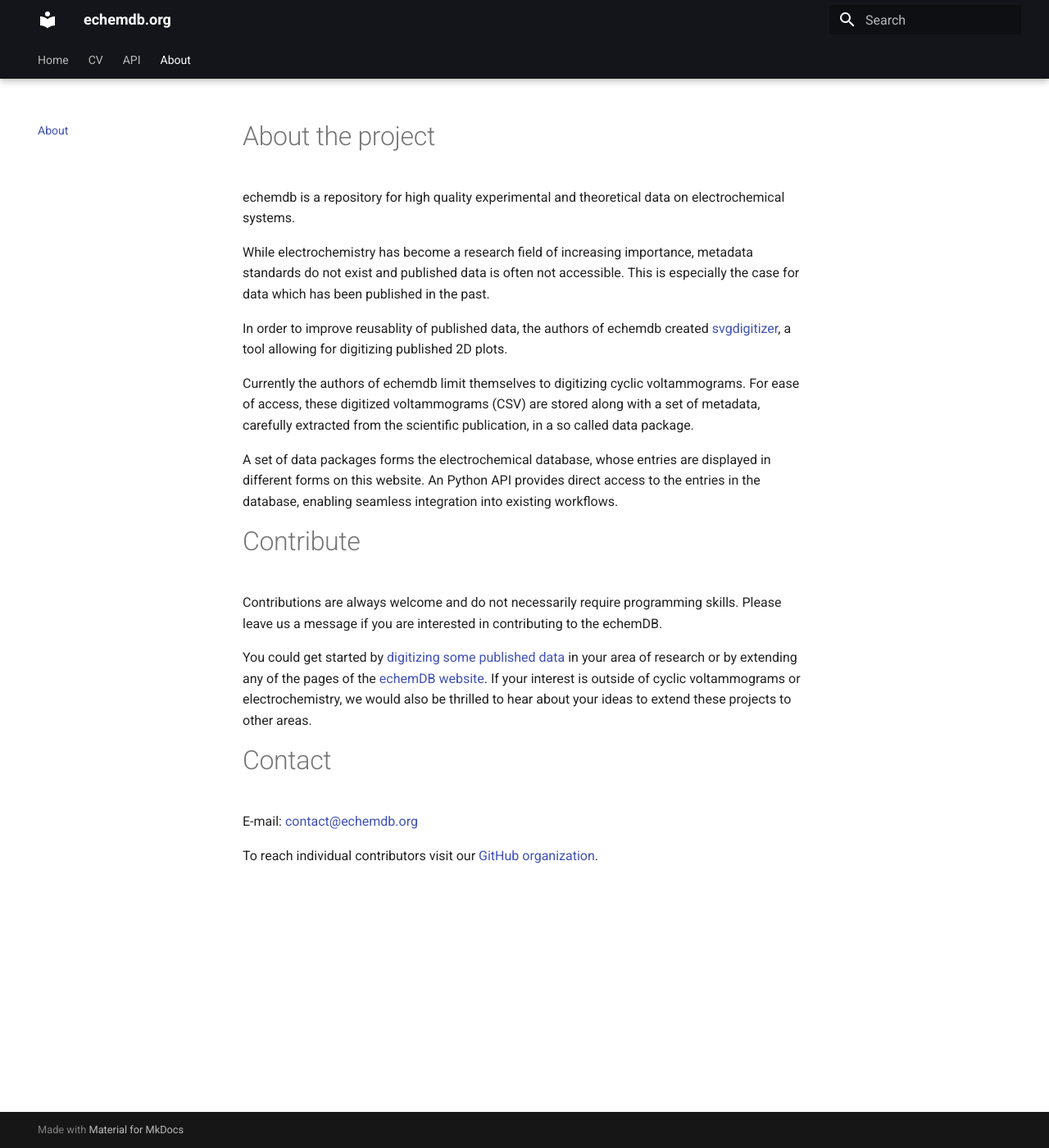
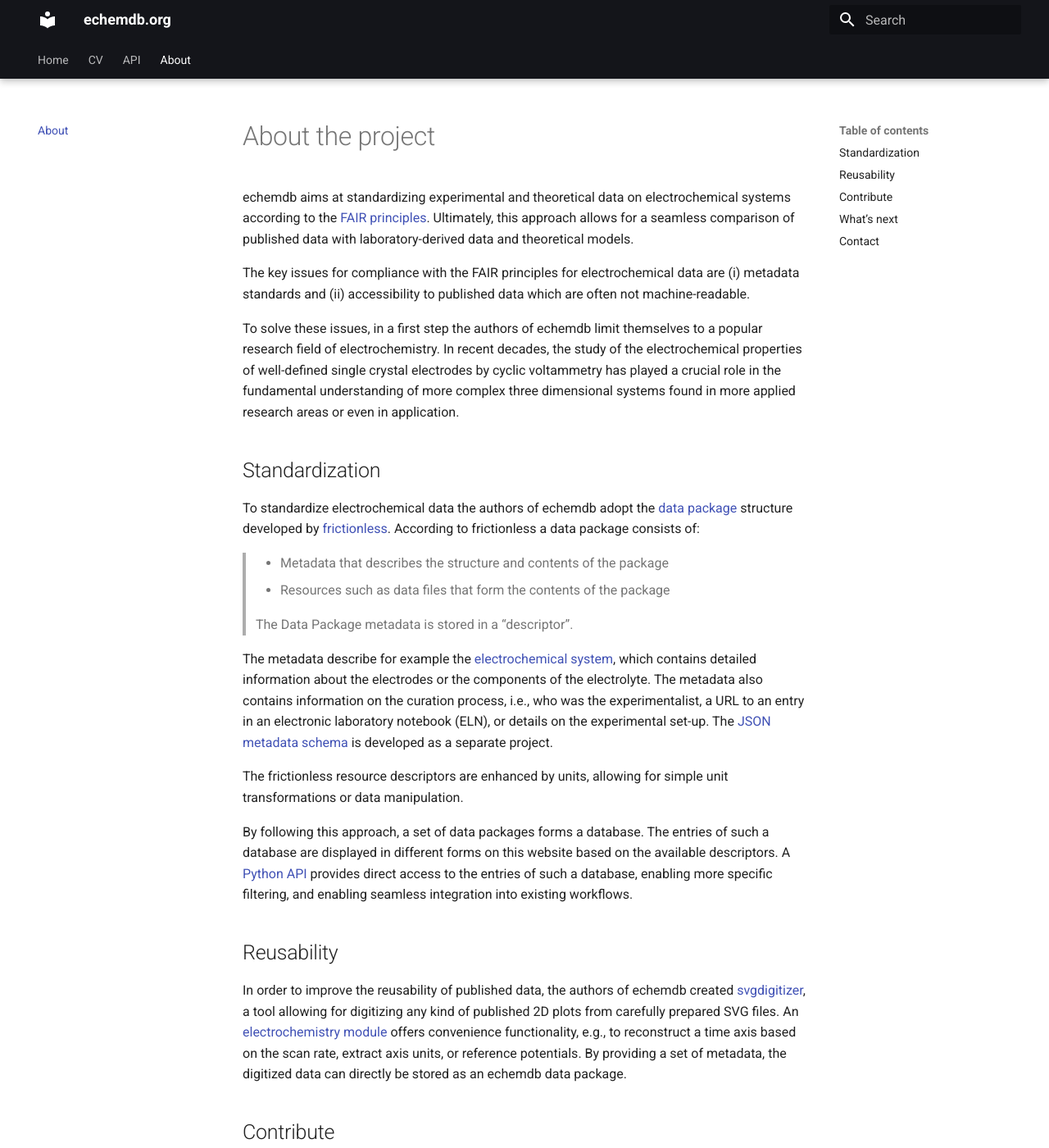
Before and after one commit to echemdb/website, an MkDocs documentation site: the page built from pages/about.md, in a window 1280 px wide and 1400 px high. Shown: the whole window at 82% size. Built offline with MkDocs 1.6.1 and Material for MkDocs 9.7.7, drawn with Linux system fonts in a browser that asks for light colours; comment, search, counter and statistics services are not loaded; some of the changed text lies outside the part shown.

Commit message:
Add content

```diff
--- a/pages/about.md
+++ b/pages/about.md
@@ -1,35 +1,78 @@
 # About the project
 
-echemdb is a repository for high quality experimental and theoretical data on electrochemical systems.
+echemdb aims at standardizing experimental and theoretical data on electrochemical systems
+according to the [FAIR principles](https://www.go-fair.org/fair-principles/).
+Ultimately, this approach allows for a seamless comparison of published data
+with laboratory-derived data and theoretical models.
 
-While electrochemistry has become a research field of increasing importance,
-metadata standards do not exist and published data is often not accessible.
-This is especially the case for data which has been published in the past.
+The key issues for compliance with the FAIR principles for electrochemical data
+are (i) metadata standards and (ii) accessibility to published data
+which are often not machine-readable.
 
-In order to improve reusablity of published data, the authors of echemdb created
-[svgdigitizer](https://github.com/echemdb/svgdigitizer), a tool allowing for
-digitizing published 2D plots.
+To solve these issues, in a first step the authors of echemdb limit themselves to a popular research
+field of electrochemistry. In recent decades, the study
+of the electrochemical properties of well-defined single crystal electrodes by
+cyclic voltammetry has played a crucial role in the fundamental understanding of more
+complex three dimensional systems found in more applied research areas or even in application.
 
-Currently the authors of echemdb limit themselves to digitizing cyclic voltammograms.
-For ease of access, these digitized voltammograms (CSV) are stored along with a set of
-metadata, carefully extracted from the scientific publication, in a so called data package.
+## Standardization
 
-A set of data packages forms the electrochemical database, whose entries are displayed in
-different forms on this website. An Python API provides direct access to the entries in the database,
-enabling seamless integration into existing workflows.
+To standardize electrochemical data the authors of echemdb adopt
+the [data package](https://specs.frictionlessdata.io/data-package/#introduction)
+structure developed by [frictionless](https://frictionlessdata.io/).
+According to frictionless a data package consists of:
 
-<!--
-Reliable and appropriately standardized data across different systems is still rare, especially
-as small changes in the experiments can easily yield dramatic differences in the observations.
--->
+> * Metadata that describes the structure and contents of the package
+> * Resources such as data files that form the contents of the package
+>
+> The Data Package metadata is stored in a “descriptor”.
 
-# Contribute
+The metadata describe for example the [electrochemical system](https://github.com/echemdb/metadata-schema/blob/main/examples/system.yaml),
+which contains detailed information about the electrodes
+or the components of the electrolyte. The metadata also contains information
+on the curation process, i.e., who was the experimentalist,
+a URL to an entry in an electronic laboratory notebook (ELN), or details on the experimental set-up.
+The [JSON metadata schema](https://github.com/echemdb/metadata-schema) is developed
+as a separate project.
 
-Contributions are always welcome and do not necessarily require programming skills. Please leave us a message if you are interested in contributing to the echemDB.
+The frictionless resource descriptors are enhanced by units,
+allowing for simple unit transformations or data manipulation.
 
-You could get started by [digitizing some published data](https://echemdb.github.io/svgdigitizer/workflow.html) in your area of research or by extending any of the pages of the [echemDB website](https://echemdb.github.io/website/). If your interest is outside of cyclic voltammograms or electrochemistry, we would also be thrilled to hear about your ideas to extend these projects to other areas.
+By following this approach, a set of data packages forms a database.
+The entries of such a database are displayed in different forms on this
+website based on the available descriptors.
+A [Python API](https://echemdb.github.io/echemdb/) provides direct access
+to the entries of such a database, enabling more specific filtering,
+and enabling seamless integration into existing workflows.
 
-# Contact
+## Reusability
+
+In order to improve the reusability of published data, the authors of echemdb created
+[svgdigitizer](https://echemdb.github.io/svgdigitizer/), a tool allowing for
+digitizing any kind of published 2D plots from carefully prepared SVG files.
+An [electrochemistry module](https://echemdb.github.io/svgdigitizer/workflow.html)
+offers convenience functionality, e.g., to reconstruct a time
+axis based on the scan rate, extract axis units, or reference potentials.
+By providing a set of metadata, the digitized data can directly be stored as an echemdb data package.
+
+## Contribute
+
+Contributions are always welcome and do not necessarily require programming skills.
+Please leave us a message if you are interested in contributing to the echemdb.
+
+You could get started by [digitizing some published data](https://echemdb.github.io/svgdigitizer/workflow.html)
+in your area of research or by extending any of the pages of the [echemDB website](https://echemdb.github.io/website/).
+If your interest is outside of cyclic voltammograms or electrochemistry,
+we would also be thrilled to hear about your ideas to extend these projects to other areas.
+
+## What's next
+
+The collection of metadata for a single measurement in the laboratory is often a tedious task.
+We are currently developing a tool that stores a predefined set of metadata along with the measurement data.
+Furthermore we develop file converters for electrochemical data,
+which in combination with the metadata files produce an echemdb data package.
+
+## Contact
 
 E-mail: contact@echemdb.org
 
```
